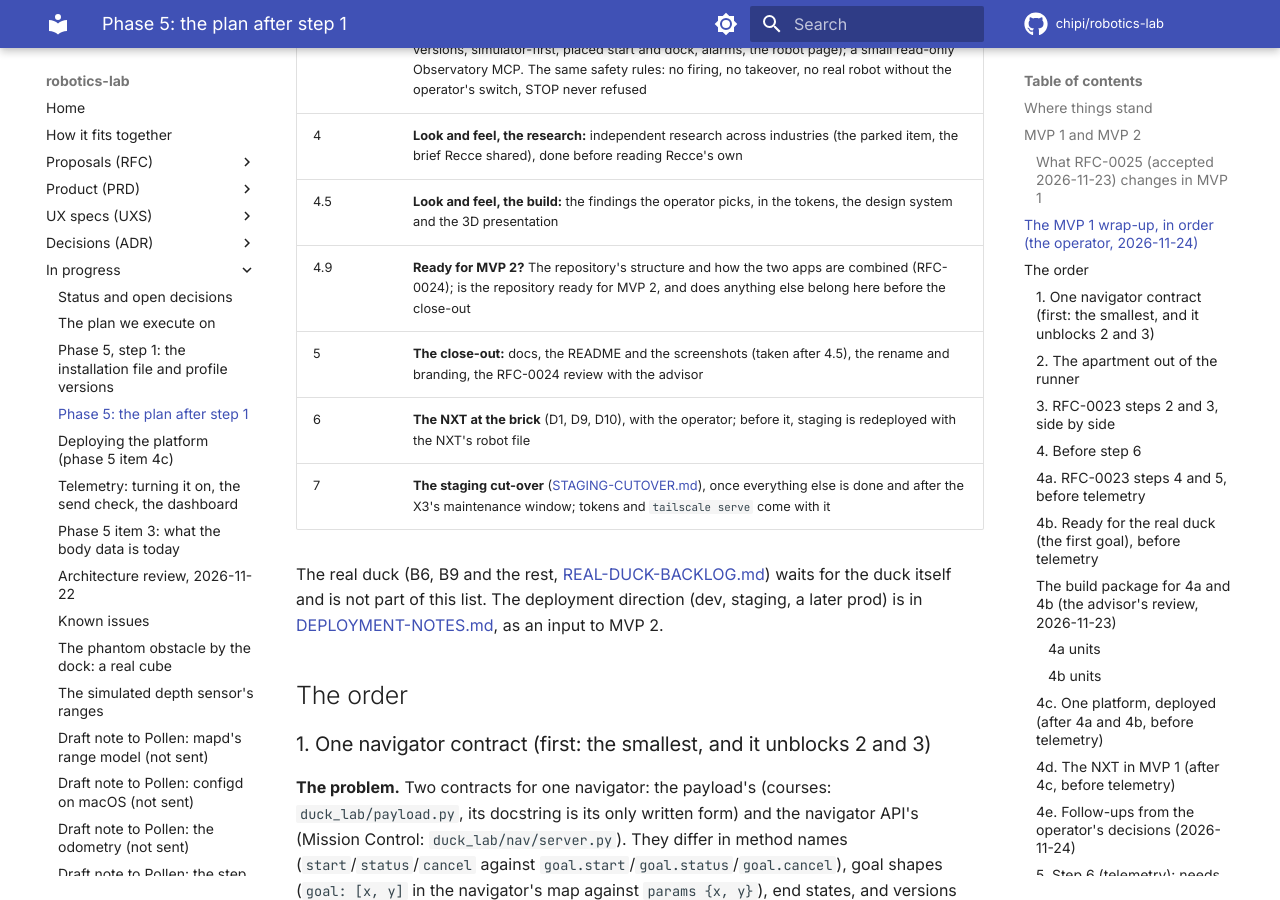
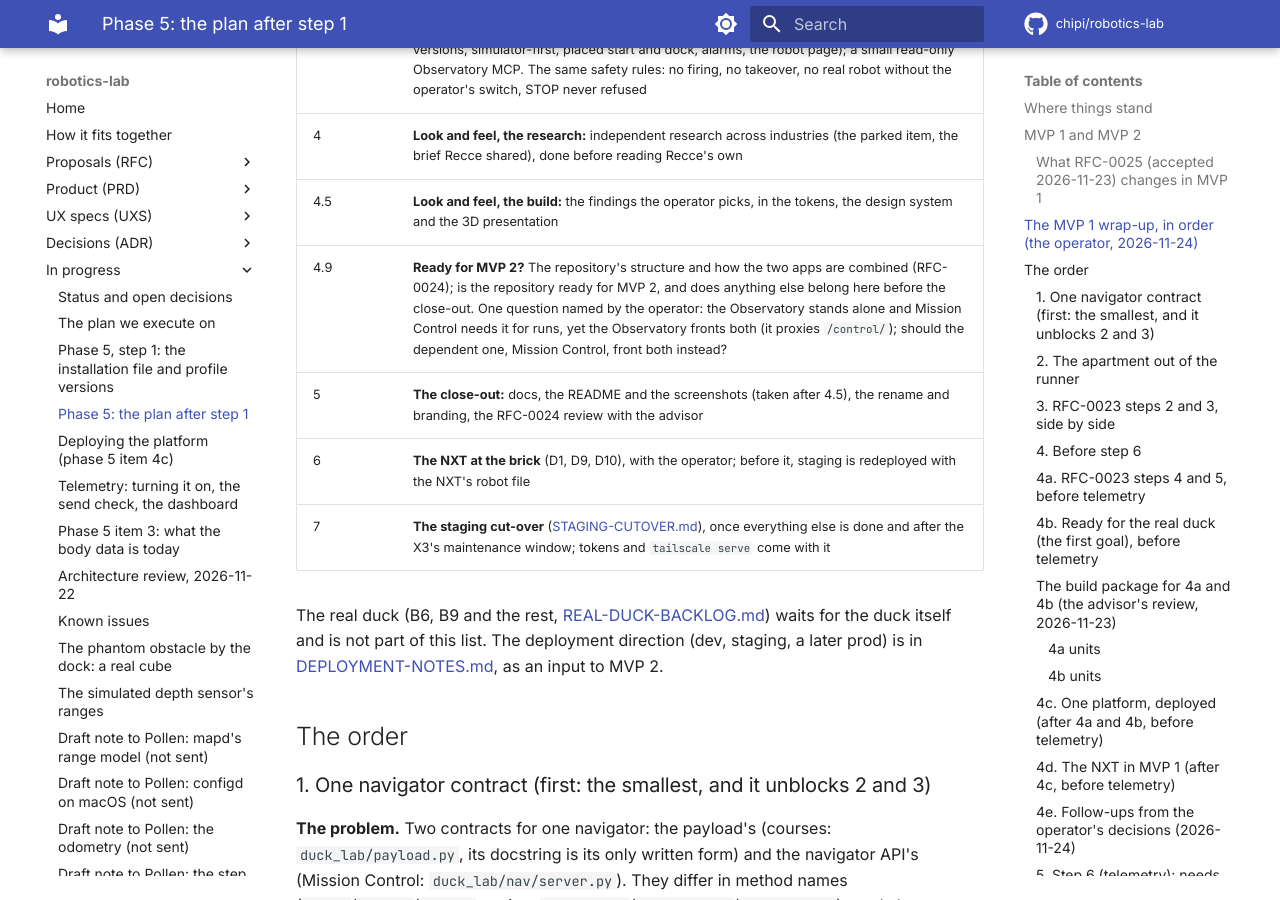
Before and after one commit to chipi/robotics-lab, an MkDocs documentation site: the page built from docs/wip/PHASE5-NEXT-PLAN.md, in a window 1280 px wide and 900 px high, scrolled down 2670 px. Built offline with MkDocs 1.6.1 and Material for MkDocs 9.7.7, drawn with Linux system fonts in a browser that asks for light colours; comment, search, counter and statistics services are not loaded.

Commit message:
docs(wip): step 4.9 carries the operator's question: which app fronts the other
Co-Authored-By: Claude Opus 5.5 <noreply@anthropic.com>
Claude-Session: https://claude.ai/code/session_01DJqN6sYcbi4sUoqvzGJdPG

```diff
--- a/docs/wip/PHASE5-NEXT-PLAN.md
+++ b/docs/wip/PHASE5-NEXT-PLAN.md
@@ -94,7 +94,7 @@ staging cut-over once everything else is done.
 | 3 | **MCP for every surface:** a gap table of every HTTP route of Mission Control and the Observatory against the MCP tools; Mission Control's gaps closed (calibration, profile versions, simulator-first, placed start and dock, alarms, the robot page); a small read-only Observatory MCP. The same safety rules: no firing, no takeover, no real robot without the operator's switch, STOP never refused |
 | 4 | **Look and feel, the research:** independent research across industries (the parked item, the brief Recce shared), done before reading Recce's own |
 | 4.5 | **Look and feel, the build:** the findings the operator picks, in the tokens, the design system and the 3D presentation |
-| 4.9 | **Ready for MVP 2?** The repository's structure and how the two apps are combined (RFC-0024); is the repository ready for MVP 2, and does anything else belong here before the close-out |
+| 4.9 | **Ready for MVP 2?** The repository's structure and how the two apps are combined (RFC-0024); is the repository ready for MVP 2, and does anything else belong here before the close-out. One question named by the operator: the Observatory stands alone and Mission Control needs it for runs, yet the Observatory fronts both (it proxies `/control/`); should the dependent one, Mission Control, front both instead? |
 | 5 | **The close-out:** docs, the README and the screenshots (taken after 4.5), the rename and branding, the RFC-0024 review with the advisor |
 | 6 | **The NXT at the brick** (D1, D9, D10), with the operator; before it, staging is redeployed with the NXT's robot file |
 | 7 | **The staging cut-over** ([STAGING-CUTOVER.md](STAGING-CUTOVER.md)), once everything else is done and after the X3's maintenance window; tokens and `tailscale serve` come with it |
```
